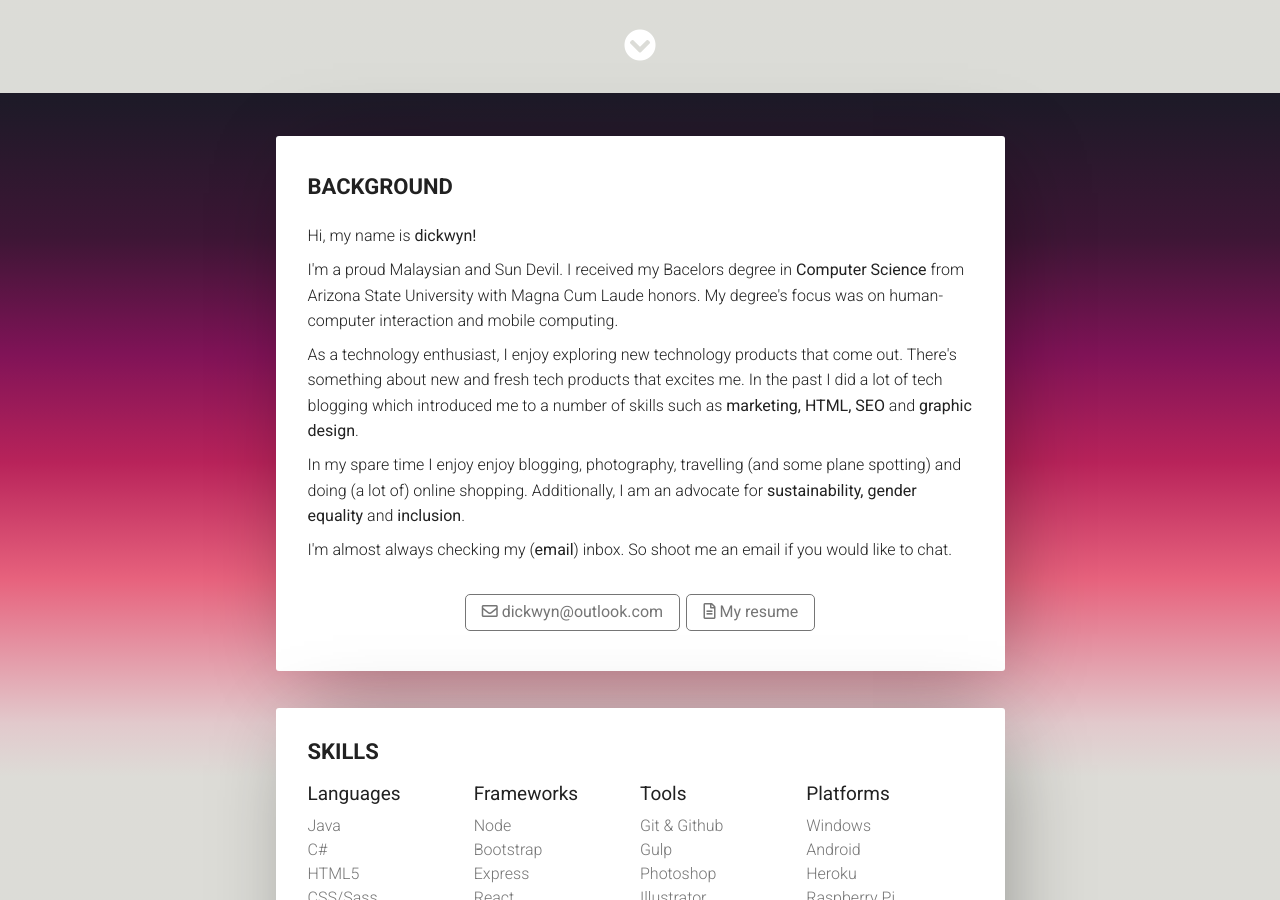
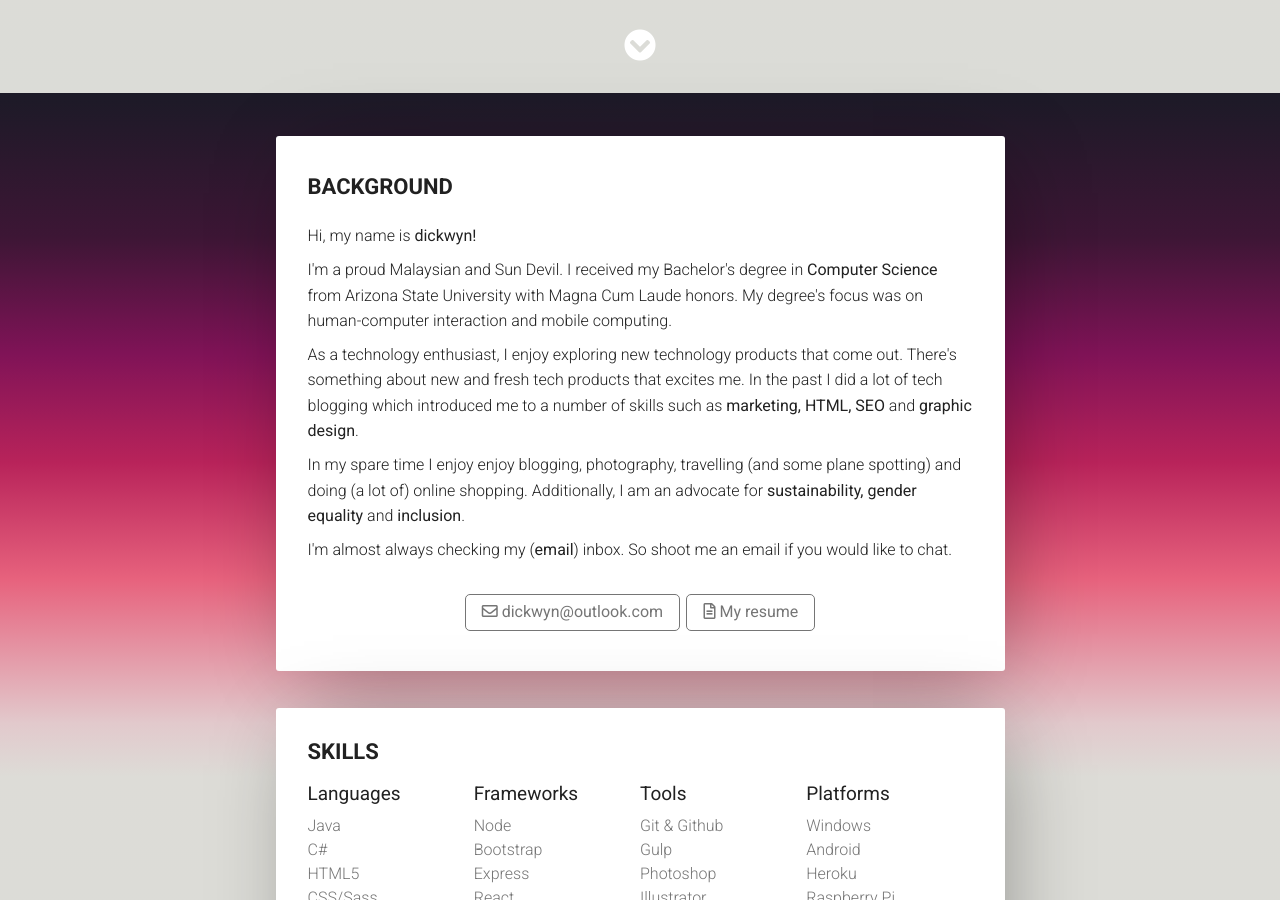
Before and after one commit to dickwyn/v2, a Jekyll site: the page built from index.html, in a window 1280 px wide and 900 px high, scrolled down 807 px. Built offline with Jekyll 4.4.1, drawn with Linux system fonts in a browser that asks for light colours; nearby versions of some CDN libraries; Markdown is read by kramdown in place of the engine named in the settings; comment, search, counter and statistics services are not loaded.

Commit message:
fix typo

```diff
--- a/_data/summaries.yml
+++ b/_data/summaries.yml
@@ -3,7 +3,7 @@ short:
 
 long:
   - item: Hi, my name is <b>dickwyn!</b>
-  - item: I'm a proud Malaysian and Sun Devil. I received my Bacelors degree in <b>Computer Science</b> from Arizona State University with Magna Cum Laude honors. My degree's focus was on human-computer interaction and mobile computing.
+  - item: I'm a proud Malaysian and Sun Devil. I received my Bachelor's degree in <b>Computer Science</b> from Arizona State University with Magna Cum Laude honors. My degree's focus was on human-computer interaction and mobile computing.
   - item: As a technology enthusiast, I enjoy exploring new technology products that come out. There's something about new and fresh tech products that excites me. In the past I did a lot of tech blogging which introduced me to a number of skills such as <b>marketing, HTML, SEO</b> and <b>graphic design</b>.
   - item: In my spare time I enjoy enjoy blogging, photography, travelling (and some plane spotting) and doing (a lot of) online shopping. Additionally, I am an advocate for <b>sustainability, gender equality</b> and <b>inclusion</b>.
   - item: I'm almost always checking my (<b>email</b>) inbox. So shoot me an email if you would like to chat.
```
